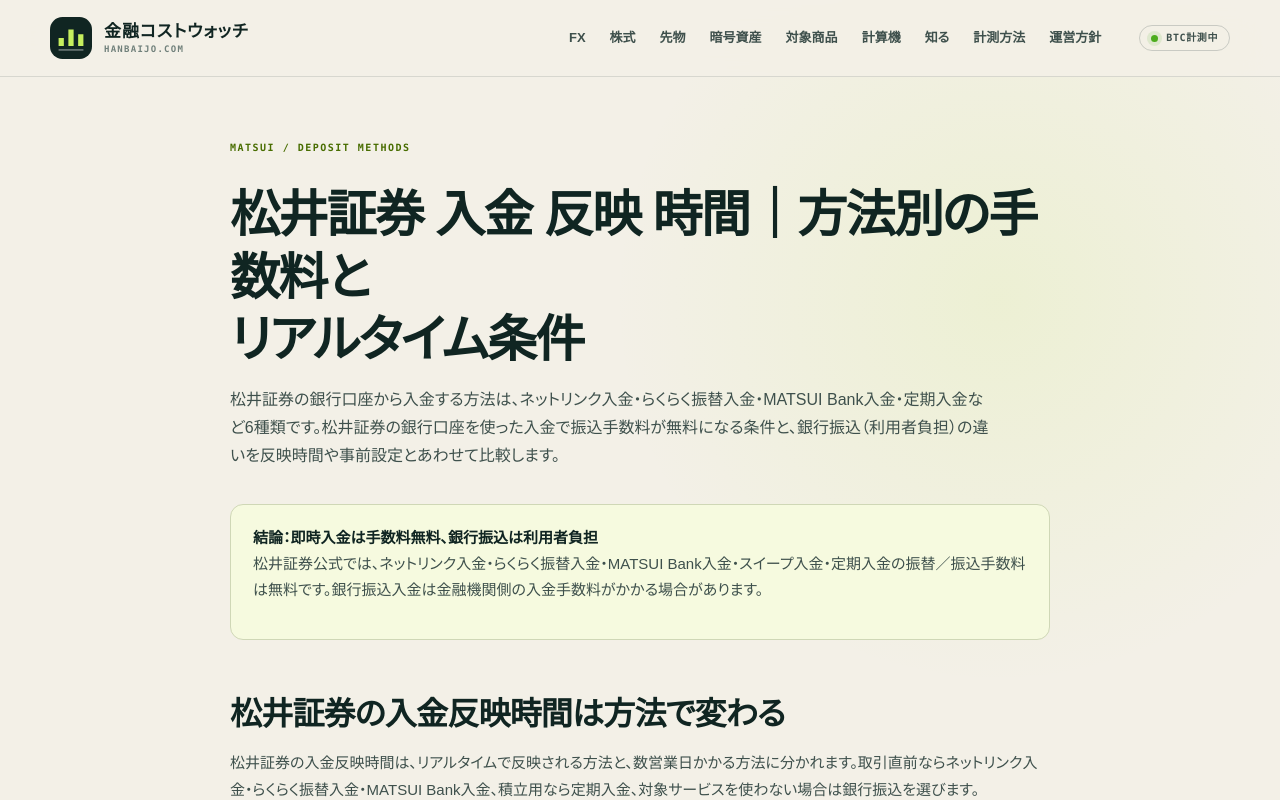
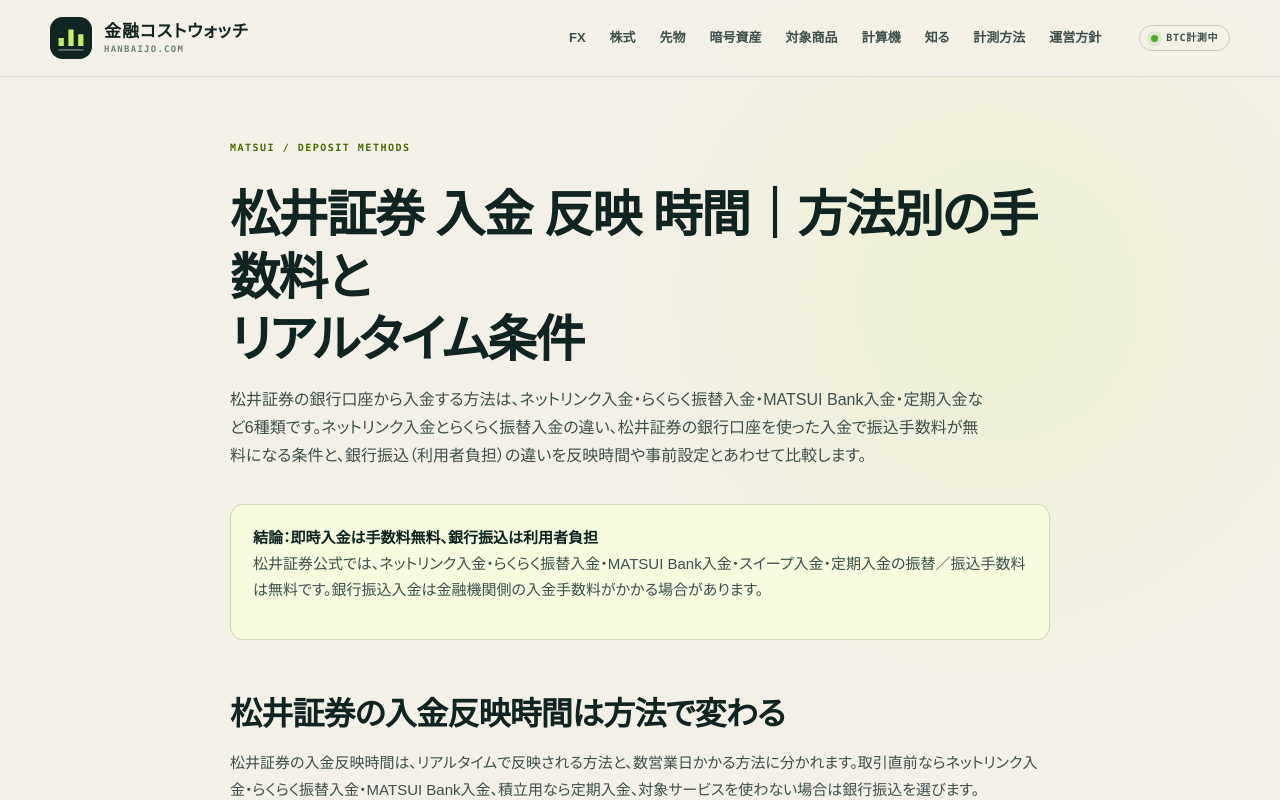
Before and after one commit to mrok18/hanbaijo, a Next.js app: page /articles/matsui-deposit-methods-comparison in a window 1280 px wide. Shown: the top 800 px of the page. Built offline with nearby package versions, Linux system fonts and the light colour scheme.

Commit message:
seo: clarify Matsui deposit method differences

```diff
--- a/app/articles/matsui-deposit-methods-comparison/page.tsx
+++ b/app/articles/matsui-deposit-methods-comparison/page.tsx
@@ -5,7 +5,7 @@ import { AFFILIATE_OFFERS } from '@/lib/affiliates';
 export const metadata = {
   alternates: { canonical: '/articles/matsui-deposit-methods-comparison' },
   title: '松井証券 入金 反映 時間｜方法別の手数料とリアルタイム条件',
-  description: '松井証券の入金反映時間を、MATSUI Bank・ネットリンク入金・らくらく振替入金・銀行振込で比較。手数料が無料になる条件と、反映されないときの確認手順を解説します。',
+  description: '松井証券の入金反映時間を、MATSUI Bank・ネットリンク入金・らくらく振替入金・銀行振込で比較。ネットリンク入金とらくらく振替入金の違い、手数料が無料になる条件、反映されないときの確認手順を解説します。',
 };
 
 const FAQS = [
@@ -38,7 +38,7 @@ export default function Page() {
     <script type="application/ld+json" dangerouslySetInnerHTML={{ __html: JSON.stringify(faqJsonLd).replace(/</g, '\\u003c') }} />
     <p className="page-kicker">MATSUI / DEPOSIT METHODS</p>
     <h1>松井証券 入金 反映 時間｜方法別の手数料と<br />リアルタイム条件</h1>
-    <p className="lede">松井証券の銀行口座から入金する方法は、ネットリンク入金・らくらく振替入金・MATSUI Bank入金・定期入金など6種類です。松井証券の銀行口座を使った入金で振込手数料が無料になる条件と、銀行振込（利用者負担）の違いを反映時間や事前設定とあわせて比較します。</p>
+    <p className="lede">松井証券の銀行口座から入金する方法は、ネットリンク入金・らくらく振替入金・MATSUI Bank入金・定期入金など6種類です。ネットリンク入金とらくらく振替入金の違い、松井証券の銀行口座を使った入金で振込手数料が無料になる条件と、銀行振込（利用者負担）の違いを反映時間や事前設定とあわせて比較します。</p>
     <div className="callout"><strong>結論：即時入金は手数料無料、銀行振込は利用者負担</strong><p>松井証券公式では、ネットリンク入金・らくらく振替入金・MATSUI Bank入金・スイープ入金・定期入金の振替／振込手数料は無料です。銀行振込入金は金融機関側の入金手数料がかかる場合があります。</p></div>
 
     <h2>松井証券の入金反映時間は方法で変わる</h2>
```
